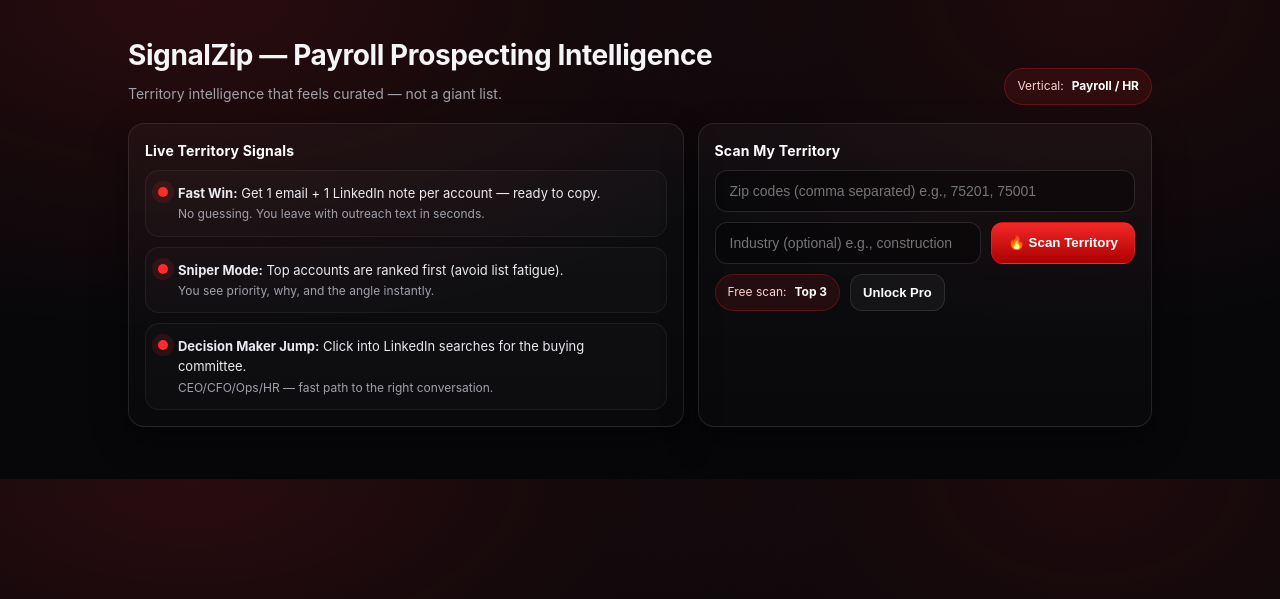
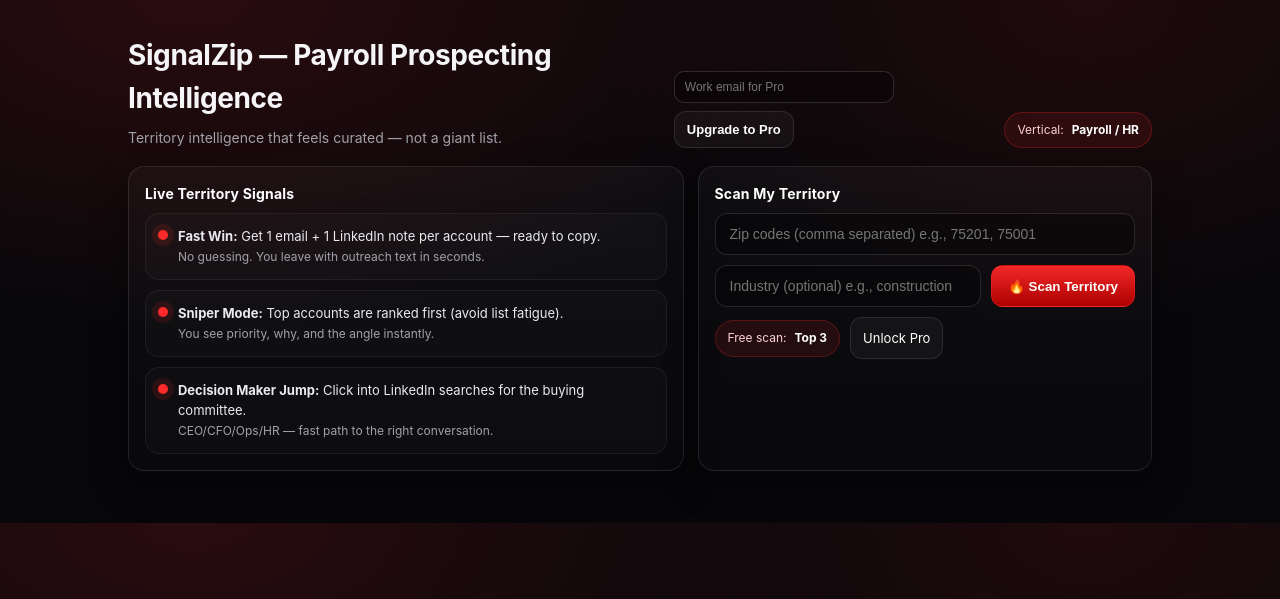
Before and after one commit to Stepho31/SignalZip, a FastAPI app: page / in a window 1280 px wide. Shown: the top 599 px of the page. Run offline with FastAPI, Linux system fonts and the light colour scheme.

Commit message:
Updating unlock button and adding flow next to vertical badge

```diff
--- a/templates/index.html
+++ b/templates/index.html
@@ -469,9 +469,18 @@ li{ margin-bottom: 6px; color:#e9e9ef; }
     <h1>{{ app_name }}</h1>
     <div class="meta">Territory intelligence that feels curated — not a giant list.</div>
   </div>
+  {% if not is_premium %}
+  <form method="post" action="/start-checkout" style="display:inline-flex; gap:8px;">
+    <input name="email" type="email" placeholder="Work email for Pro"
+          required
+          style="padding:8px 10px; border-radius:10px; border:1px solid rgba(255,255,255,.15); background:rgba(0,0,0,.35); color:#fff; font-size:12px; max-width:220px;" />
+    <button type="submit" class="link-btn">Upgrade to Pro</button>
+  </form>
+  {% endif %}
   <div class="pill">
     <span>Vertical:</span> <b>Payroll / HR</b>
   </div>
+
 </header>
 
 <div class="top-grid">
@@ -525,9 +534,8 @@ li{ margin-bottom: 6px; color:#e9e9ef; }
   {% else %}
     <span class="pill">Free scan: <b>Top 3</b></span>
 
-    <form method="post" action="/create-checkout-session" style="display:inline;">
-      <button type="submit" class="link-btn">Unlock Pro</button>
-    </form>
+      <a href="#pro-upgrade" class="link-btn">Unlock Pro</a>
+
 
   {% endif %}
 </div>
@@ -638,7 +646,7 @@ Best,
 {% endif %}
 
 {% if not is_premium and locked_count > 0 %}
-  <div class="paywall">
+ <div class="paywall" id="pro-upgrade">
     <h2>🔒 {{ locked_count }} More High-Signal Accounts Hidden</h2>
     <p>Pro unlocks the full ranked list + CSV export. Don’t let your competitors grab these first.</p>
 
```
